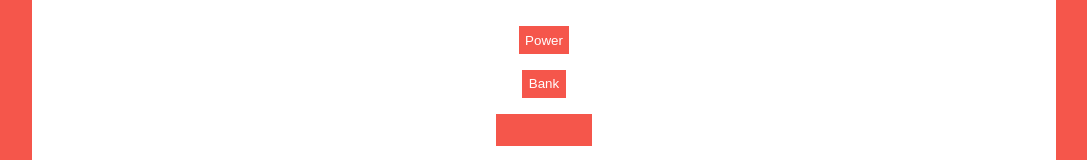
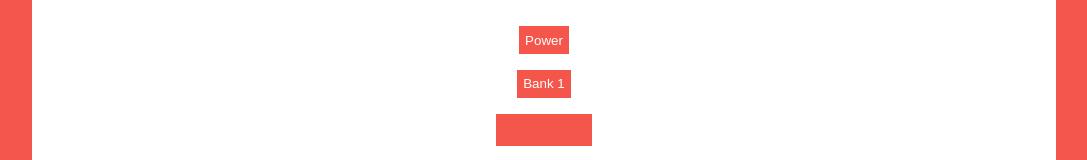
Before and after one commit to kristiyan-ASW-G-08/react-drum-machine, a React (Create React App) app: page / in a window 1280 px wide. Shown: the part 189-349 px from the top of the page, without its empty margins (96-1183 px from the left). Built offline with nearby package versions, Linux system fonts and the light colour scheme.

Commit message:
display the current bank

```diff
--- a/package.json
+++ b/package.json
@@ -11,8 +11,10 @@
     "start": "react-scripts start",
     "build": "react-scripts build",
     "test": "react-scripts test",
-    "eject": "react-scripts eject"
+    "eject": "react-scripts eject",
+    "deploy": "gh-pages -d build"
   },
+  "homepage": "https://krisScript.github.io/react-drum-machine",
   "eslintConfig": {
     "extends": "react-app"
   },
@@ -29,6 +31,7 @@
     ]
   },
   "devDependencies": {
+    "gh-pages": "^2.0.1",
     "node-sass": "^4.12.0"
   }
 }
--- a/src/App.js
+++ b/src/App.js
@@ -1,25 +1,27 @@
-import React, { useState } from 'react';
-import Keypad from './components/Keypad';
-import logo from './logo.svg';
-import './App.scss';
+import React, { useState } from "react";
+import Keypad from "./components/Keypad";
+import logo from "./logo.svg";
+import "./App.scss";
 
 const App = () => {
   const [power, setPower] = useState(true);
-  const [bank, setBank] = useState('firstBank');
+  const [bank, setBank] = useState("firstBank");
 
   const togglePower = () => {
-    console.log('power', power);
+    console.log("power", power);
     setPower(power => !power);
   };
   const toggleBank = () => {
-    const nextBank = bank === 'firstBank' ? 'secondBank' : 'firstBank';
+    const nextBank = bank === "firstBank" ? "secondBank" : "firstBank";
     setBank(nextBank);
   };
   return (
     <div className="App">
       <div id="drum-machine">
         <button onClick={togglePower}>Power</button>
-        <button onClick={toggleBank}>Bank</button>
+        <button onClick={toggleBank}>
+          Bank {bank === "firstBank" ? "1" : "2"}
+        </button>
         <Keypad bank={bank} power={power} />
       </div>
     </div>
```
Also changed, not shown: 1 other file (tests, documents, lock files or other folders).
